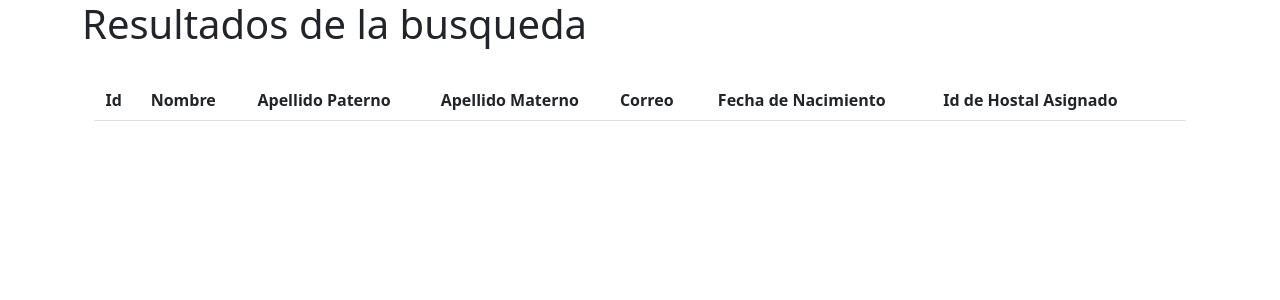
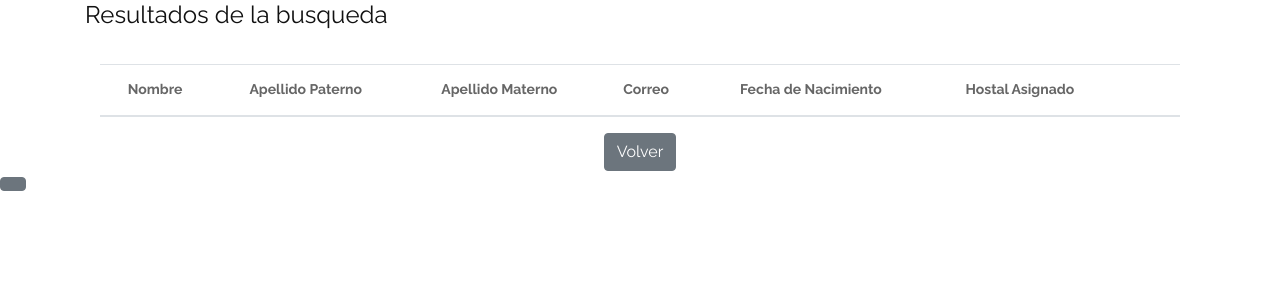
Before and after one commit to Axewc/Bersama-IS, a Python web app: template templates/resultado_encargado.html in a window 1280 px wide. Shown: the top 300 px of the page. Run offline with Jinja, Linux system fonts and the light colour scheme; the template is opened without the code that fills it, so the values that code supplies are empty; some libraries are stand-ins or nearby versions.

Commit message:
Flujo de navegación

```diff
--- a/controller/ActualizarEncargadoForm.py
+++ b/controller/ActualizarEncargadoForm.py
@@ -10,5 +10,5 @@
     apellidoMaterno = StringField("Apellido Materno", validators=[InputRequired()])
     correo = EmailField("Correo Electronico", validators=[InputRequired()])
     fechaNacimiento = DateField("Fecha de Nacimiento", validators=[InputRequired()])
-    idHostal = IntegerField("id Hostal", validators=[InputRequired()])
+    idHostal = IntegerField("Hostal", validators=[InputRequired()])
     submit = SubmitField("Actualizar")
--- a/controller/AgregarEncargadoController.py
+++ b/controller/AgregarEncargadoController.py
@@ -40,6 +40,7 @@
         if insert_usuario(nombre, apellidoPaterno, apellidoMaterno, correo, passhash, fechaNacimiento, tipo, idHostal):
             flash("Encargado agregado a la base de datos satisfactoriamente")
             return redirect(url_for('agregar_encargado.show'))
+
         else:
             flash("No se pudo actualizar la base de datos, intente mas tarde")
 
--- a/controller/AgregarEncargadoForm.py
+++ b/controller/AgregarEncargadoForm.py
@@ -12,5 +12,6 @@
     contrasena = PasswordField("Contraseña", validators=[InputRequired(), EqualTo("confirmarContrasena")])
     confirmarContrasena = PasswordField("Confirmar Contraseña", validators=[InputRequired(), EqualTo("contrasena")])
     fechaNacimiento = DateField("Fecha de Nacimiento", validators=[InputRequired()])
-    idHostal = IntegerField("id Hostal", validators=[InputRequired()])
+    idHostal = IntegerField("Hostal", validators=[InputRequired()])
     submit = SubmitField("Aceptar")
+    panel = SubmitField("panel")
--- a/controller/ConsultarEncargadoForm.py
+++ b/controller/ConsultarEncargadoForm.py
@@ -10,5 +10,5 @@
     apellidoMaterno = StringField("Apellido Materno", validators=[Optional()])
     correo = EmailField("Correo Electronico", validators=[Optional()])
     fechaNacimiento = DateField("Fecha de Nacimiento", validators=[Optional()])
-    idHostal = IntegerField("id Hostal", validators=[Optional()])
+    idHostal = IntegerField("Hostal", validators=[Optional()])
     submit = SubmitField("Buscar")
--- a/controller/HomeController.py
+++ b/controller/HomeController.py
@@ -1,4 +1,4 @@
-from flask import Blueprint, render_template
+from flask import Blueprint, render_template, flash, redirect, url_for
 
 
 home = Blueprint('home', __name__)
--- a/templates/agregar_encargado.html
+++ b/templates/agregar_encargado.html
@@ -16,6 +16,7 @@
 
         {{ form.apellidoMaterno.label(class= "form-label")  }}
         {{ form.apellidoMaterno(class= "form-control") }}
+      <link rel="shortcut icon" href='static/images/logo.ico' />
 
         {{ form.correo.label(class= "form-label")   }}
         {{ form.correo(class= "form-control") }}
@@ -36,8 +37,10 @@
         <br>
 
         {{ form.submit(class= "btn btn-primary") }}
+        <a role="button" href="{{ url_for('home.showAdmin') }}" type="button" class="btn btn-secondary">Volver</button>
 
     </form>
+
 
 </div>
 
--- a/templates/base.html
+++ b/templates/base.html
@@ -1,13 +1,39 @@
 <!doctype html>
 <html lang="en">
-  <head>
-    <meta charset="utf-8">
-    <meta name="viewport" content="width=device-width, initial-scale=1">
-    <title>Hoteland</title>
-    <link rel="shortcut icon" href='static/images/logo.ico' />
-    <link href="https://cdn.jsdelivr.net/npm/bootstrap@5.2.3/dist/css/bootstrap.min.css" rel="stylesheet" integrity="sha384-rbsA2VBKQhggwzxH7pPCaAqO46MgnOM80zW1RWuH61DGLwZJEdK2Kadq2F9CUG65" crossorigin="anonymous">
-  </head>
+   <head>
+      <!-- basic -->
+      <meta charset="utf-8">
+      <meta http-equiv="X-UA-Compatible" content="IE=edge">
+      <!-- mobile metas -->
+      <meta name="viewport" content="width=device-width, initial-scale=1">
+      <meta name="viewport" content="initial-scale=1, maximum-scale=1">
+      <!-- site metas -->
+      <title>hoteland</title>
+      <meta name="keywords" content="">
+      <meta name="description" content="">
+      <meta name="author" content="">
+      <link rel="shortcut icon" href='static/images/logo.ico' />
+      <!-- bootstrap css -->
+      <link rel="stylesheet" href='/static/css/bootstrap.min.css'>
+      <!-- style css -->
+
+      <link rel="stylesheet" href= '/static/css/style.css'>
+
+      <!-- Responsive-->
+      <link rel="stylesheet" href='/static/css/responsive.css'>
+      <!-- fevicon -->
+      <link rel="icon" href="images/fevicon.png" type="image/gif" />
+      <!-- Scrollbar Custom CSS -->
+      <link rel="stylesheet" href="css/jquery.mCustomScrollbar.min.css">
+      <!-- Tweaks for older IEs-->
+      <link rel="stylesheet" href="https://netdna.bootstrapcdn.com/font-awesome/4.0.3/css/font-awesome.css">
+      <link rel="stylesheet" href="https://cdnjs.cloudflare.com/ajax/libs/fancybox/2.1.5/jquery.fancybox.min.css" media="screen">
+      <!--[if lt IE 9]>
+      <script src="https://oss.maxcdn.com/html5shiv/3.7.3/html5shiv.min.js"></script>
+      <script src="https://oss.maxcdn.com/respond/1.4.2/respond.min.js"></script><![endif]-->
+   </head>
   <body>
+    <!--link href="https://cdn.jsdelivr.net/npm/bootstrap@5.2.3/dist/css/bootstrap.min.css" rel="stylesheet" integrity="sha384-rbsA2VBKQhggwzxH7pPCaAqO46MgnOM80zW1RWuH61DGLwZJEdK2Kadq2F9CUG65" crossorigin="anonymous"!-->
 
     {% for mensaje in get_flashed_messages() %}
 
@@ -26,5 +52,6 @@
 
     {% endblock %}
     <script src="https://cdn.jsdelivr.net/npm/bootstrap@5.2.3/dist/js/bootstrap.bundle.min.js" integrity="sha384-kenU1KFdBIe4zVF0s0G1M5b4hcpxyD9F7jL+jjXkk+Q2h455rYXK/7HAuoJl+0I4" crossorigin="anonymous"></script>
+
   </body>
 </html>
--- a/templates/consultar_encargado.html
+++ b/templates/consultar_encargado.html
@@ -30,6 +30,7 @@
         <br>
 
         {{ form.submit(class= "btn btn-primary") }}
+        <a role="button" href="{{ url_for('home.showAdmin') }}" type="button" class="btn btn-secondary">Volver</button>
 
     </form>
 
--- a/templates/index.html
+++ b/templates/index.html
@@ -112,9 +112,6 @@
                            <label class="date">PERSONAS</label>
                            <input class="book_n" placeholder="2" type="type" name="2">
                         </div>
-                        <div class="col-md-3">
-                           <button class="book_btn">BUSCAR</button>
-                        </div>
                      </div>
                   </form>
                </div>
--- a/templates/resultado_encargado.html
+++ b/templates/resultado_encargado.html
@@ -15,13 +15,12 @@
 
             <thead>
                 <tr>
-                    <th scope="col">Id</th>
                     <th scope="col">Nombre</th>
                     <th scope="col">Apellido Paterno</th>
                     <th scope="col">Apellido Materno</th>
                     <th scope="col">Correo</th>
                     <th scope="col">Fecha de Nacimiento</th>
-                    <th scope="col">Id de Hostal Asignado</th>
+                    <th scope="col">Hostal Asignado</th>
                     <th scope="col"></th>
                     <th scope="col"></th>
                 </tr>
@@ -29,9 +28,6 @@
             <tbody>
                 {% for usuario in usuarios %}
                 <tr>
-                    <td>
-                        {{usuario.idUsuario }}
-                    </td>
                     <td>
                         {{usuario.nombre }}
                     </td>
@@ -58,9 +54,16 @@
                     </td>
                 </tr>
                 {% endfor %}
+
             </tbody>
+
         </table>
+
     </div>
 </div>
+<center>
+<a role="button" href="{{ url_for('home.showAdmin') }}" type="button"  class="btn btn-secondary">Volver</button>
+
+</center>
 
 {% endblock %}
```
Also changed, not shown: templates/adminView.html (+1 -9 lines), templates/huespedView.html (+1 -12 lines).
